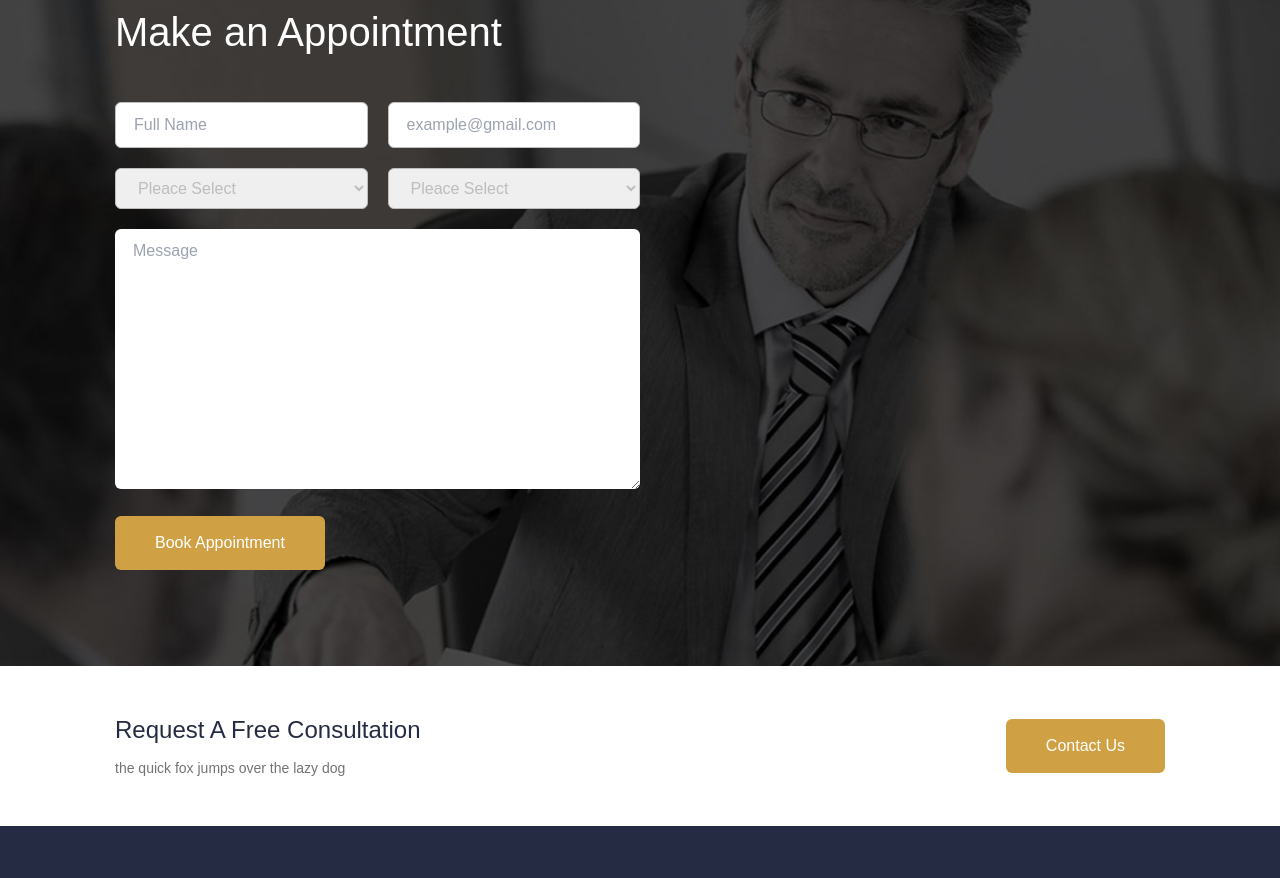
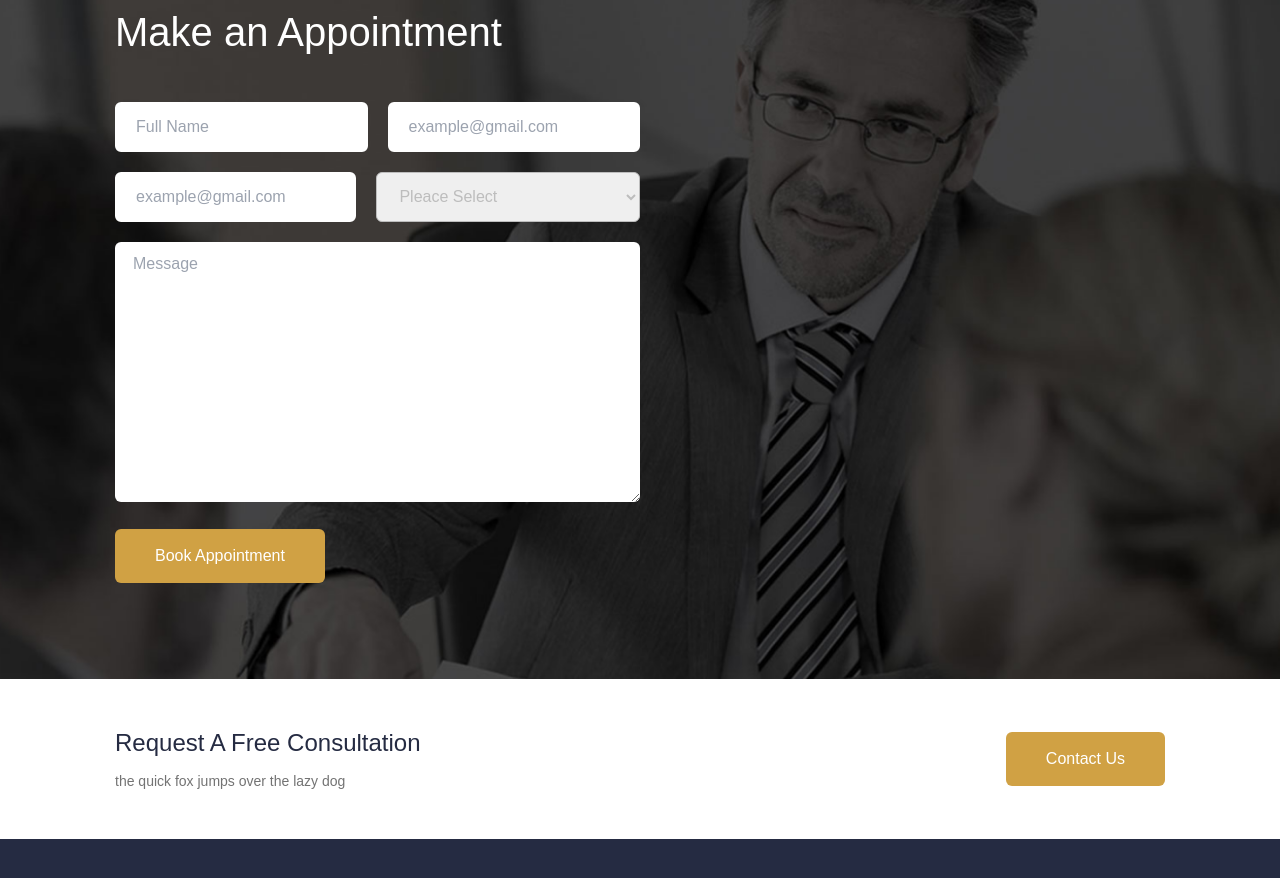
Before and after one commit to Abdulloh018/Ligitade, a Vue app: page / in a window 1280 px wide. Shown: the part 3667-4545 px from the top of the page. Built offline with nearby package versions, Linux system fonts and the light colour scheme.

Commit message:
added validation to contact.vue

```diff
--- a/src/assets/styles/output.css
+++ b/src/assets/styles/output.css
@@ -753,6 +753,10 @@ video {
   border-width: 1px;
 }
 
+.border {
+  border-width: 1px;
+}
+
 .border-\[\#BDBDBD\] {
   --tw-border-opacity: 1;
   border-color: rgb(189 189 189 / var(--tw-border-opacity));
@@ -1008,6 +1012,18 @@ video {
   color: rgb(255 255 255 / var(--tw-text-opacity));
 }
 
+.outline {
+  outline-style: solid;
+}
+
+.transition {
+  transition-property: color, background-color, border-color, text-decoration-color, fill, stroke, opacity, box-shadow, transform, filter, -webkit-backdrop-filter;
+  transition-property: color, background-color, border-color, text-decoration-color, fill, stroke, opacity, box-shadow, transform, filter, backdrop-filter;
+  transition-property: color, background-color, border-color, text-decoration-color, fill, stroke, opacity, box-shadow, transform, filter, backdrop-filter, -webkit-backdrop-filter;
+  transition-timing-function: cubic-bezier(0.4, 0, 0.2, 1);
+  transition-duration: 150ms;
+}
+
 @media (min-width: 384px) {
   .maxWidthsm\:p-8 {
     padding: 2rem;
--- a/src/components/layouts/Contact.vue
+++ b/src/components/layouts/Contact.vue
@@ -8,30 +8,34 @@
         </div>
         <form>
           <div class="left-sideForm flex gap-y-5 flex-wrap text-black">
-            <div class="flex flex-col w-full gap-x-5 gap-y-5 sm:gap-y-0 sm:flex-row">
+            <div
+              class="flex flex-col w-full gap-x-5 gap-y-5 sm:gap-y-0 sm:flex-row"
+            >
               <input
                 type="text"
                 placeholder="Full Name"
                 id="name"
                 class="block px-[18px] py-2.5 rounded-md border-[#BDBDBD] border-[1px] w-full"
+                required
               />
               <input
-                type="text"
+                type="email"
                 placeholder="example@gmail.com"
                 id="email"
                 class="block px-[18px] py-2.5 rounded-md border-[#BDBDBD] border-[1px] w-full"
+                required
               />
             </div>
-            <div class="flex flex-col w-full gap-x-5 gap-y-5 sm:gap-y-0 sm:flex-row">
-              <select
-                name=""
-                id=""
-                class="block px-[18px] py-2.5 rounded-md border-[#BDBDBD] border-[1px] w-full text-[#BDBDBD]"
-              >
-                <option value="html">Pleace Select</option>
-                <option value="css">Select 1</option>
-                <option value="js">Select 2</option>
-              </select>
+            <div
+              class="flex flex-col w-full gap-x-5 gap-y-5 sm:gap-y-0 sm:flex-row"
+            >
+            <input
+                type="email"
+                placeholder="example@gmail.com"
+                id="email"
+                class="block px-[18px] py-2.5 rounded-md border-[#BDBDBD] border-[1px] w-full"
+                required
+              />
               <select
                 name=""
                 id=""
@@ -52,7 +56,7 @@
               ></textarea>
             </div>
             <div class="form-btn w-full sm:w-auto">
-              <button
+              <button @click="submitForm"
                 class="w-full bg-orangeColor rounded-md text-white px-10 py-[15px]"
               >
                 Book Appointment
@@ -65,8 +69,35 @@
   </section>
 </template>
 <script>
+import useValidate from "@vuelidate/core"
+import { required } from "@vuelidate/validators"
+
 export default {
   name: "ContactSection",
+  data() {
+    return {
+      v$: useValidate(),
+      name: '',
+      email: ''
+    }
+  },
+  validations() {
+    return {
+      name: { required },
+      email: { required }
+    }
+  },
+  methods: {
+    submitForm() {
+      this.v$.$validate()
+      if (!this.v$.$error) {
+        alert("Submit succesfulled")
+        window.location.reload();
+      } else {
+        alert("Form failed validation ")
+      }
+    }
+  }
 };
 </script>
 <style scoped>
@@ -76,4 +107,20 @@ export default {
   background-position: center center;
   background-size: cover;
 }
+
+input {
+  border: 3px solid white;
+  width: 90%;
+  transition: all 0.3s;
+}
+
+input:focus {
+  outline: none;
+  border: 3px solid  #7ed56f;
+}
+
+input:focus:invalid {
+  border: 3px solid  #ff7730;
+}
+
 </style>
--- a/src/components/layouts/Hero.vue
+++ b/src/components/layouts/Hero.vue
@@ -44,6 +44,7 @@
 <script>
 import useValidate from "@vuelidate/core"
 import { required } from "@vuelidate/validators"
+
 export default {
   name: "HeroSection",
   data() {
```
